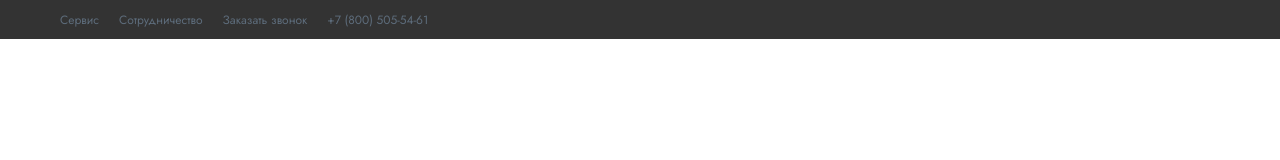
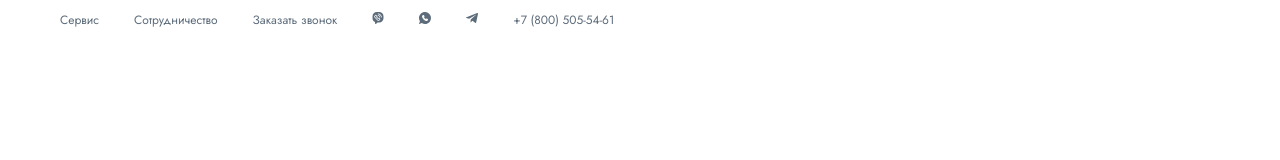
Before and after one commit to n1ckdevops/Hugo-WD, a plain HTML site: page index.html in a window 1280 px wide. Drawn offline with Linux system fonts and the light colour scheme.

Commit message:
add: navbbar demo

```diff
--- a/css/style.css
+++ b/css/style.css
@@ -7,7 +7,7 @@ body {
 }
 
 .navbar {
-  background-color: #333;
+  background-color: #fff;
   color: #fff;
   padding: 10px 0;
 }
@@ -16,15 +16,6 @@ body {
   max-width: 1200px;
   margin: 0 auto;
   padding: 0 20px;
-  display: flex;
-  justify-content: space-between;
-  align-items: center;
-}
-
-.navbar__logo {
-  font-size: 24px;
-  color: #fff;
-  text-decoration: none;
 }
 
 .navbar__menu {
@@ -32,6 +23,9 @@ body {
   margin: 0;
   padding: 0;
   display: flex;
+  justify-content: start;
+  align-items: center;
+  gap: 15px;
 }
 
 .navbar__menu li {
@@ -44,6 +38,7 @@ body {
   font-weight: 400;
   line-height: 17px;
   text-decoration: none;
+  transition: 0.3s;
 }
 
 .navbar__link:hover {
--- a/index.html
+++ b/index.html
@@ -20,7 +20,10 @@
           <li><a href="#" class="navbar__link">Сервис</a></li>
           <li><a href="#" class="navbar__link">Сотрудничество</a></li>
           <li><a href="#" class="navbar__link">Заказать звонок</a></li>
-          <li><a href="tel:+78005055461" class="navbar__link">+7 (800) 505-54-61</a></li>
+          <li><img src="/img/icons/viber.svg" alt="Viber"></li>
+          <li><img src="/img/icons/whatsapp.svg" alt="Whatsapp"></li>
+          <li><img src="/img/icons/telegram.svg" alt="Telegram"></li>
+          <li><a href="tel:+78005055461" class="navbar__link navbar__phone">+7 (800) 505-54-61</a></li>
         </ul>
       </div>
     </nav>
```
Also changed, not shown: img/icons/telegram.svg (added), img/icons/whatsapp.svg (added).
